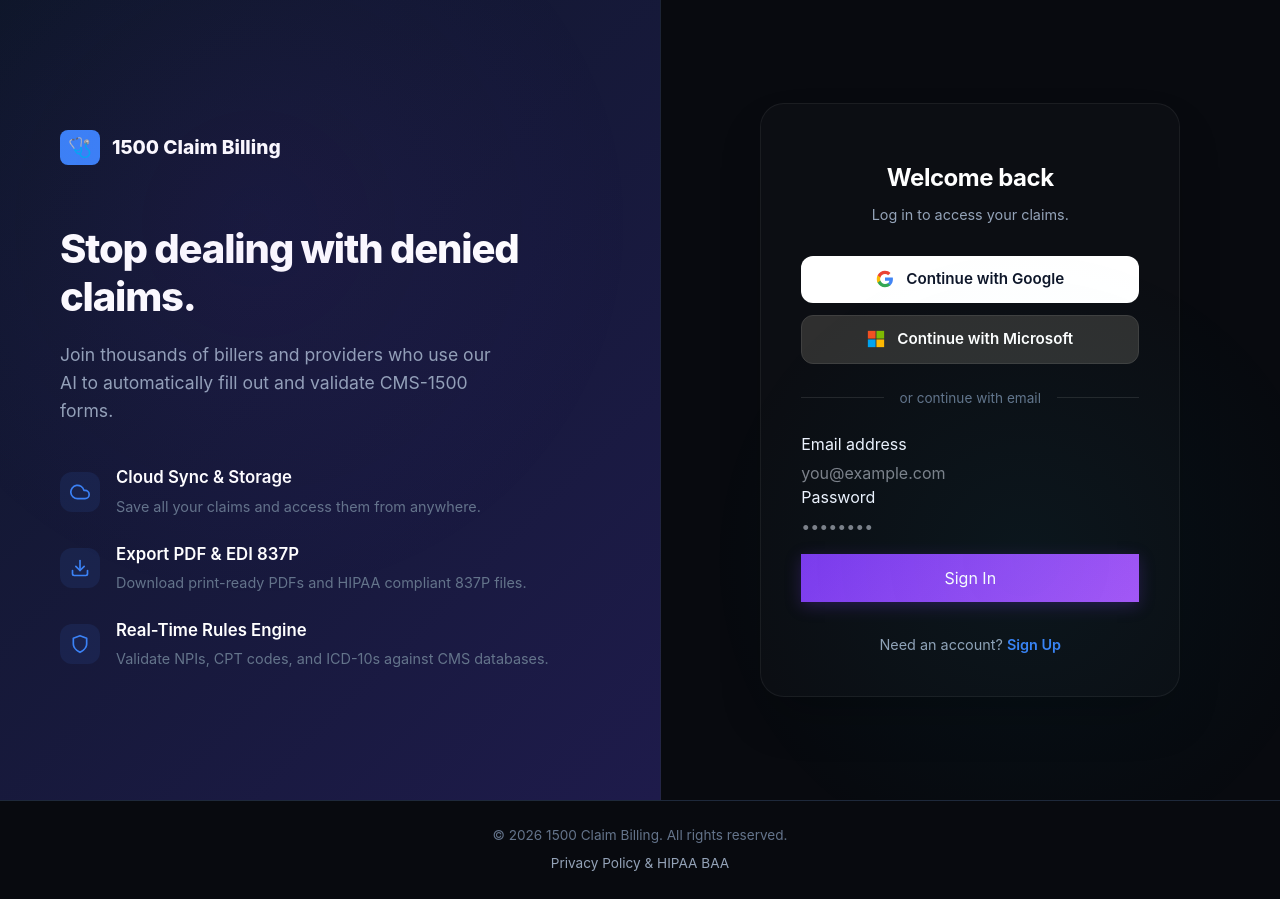
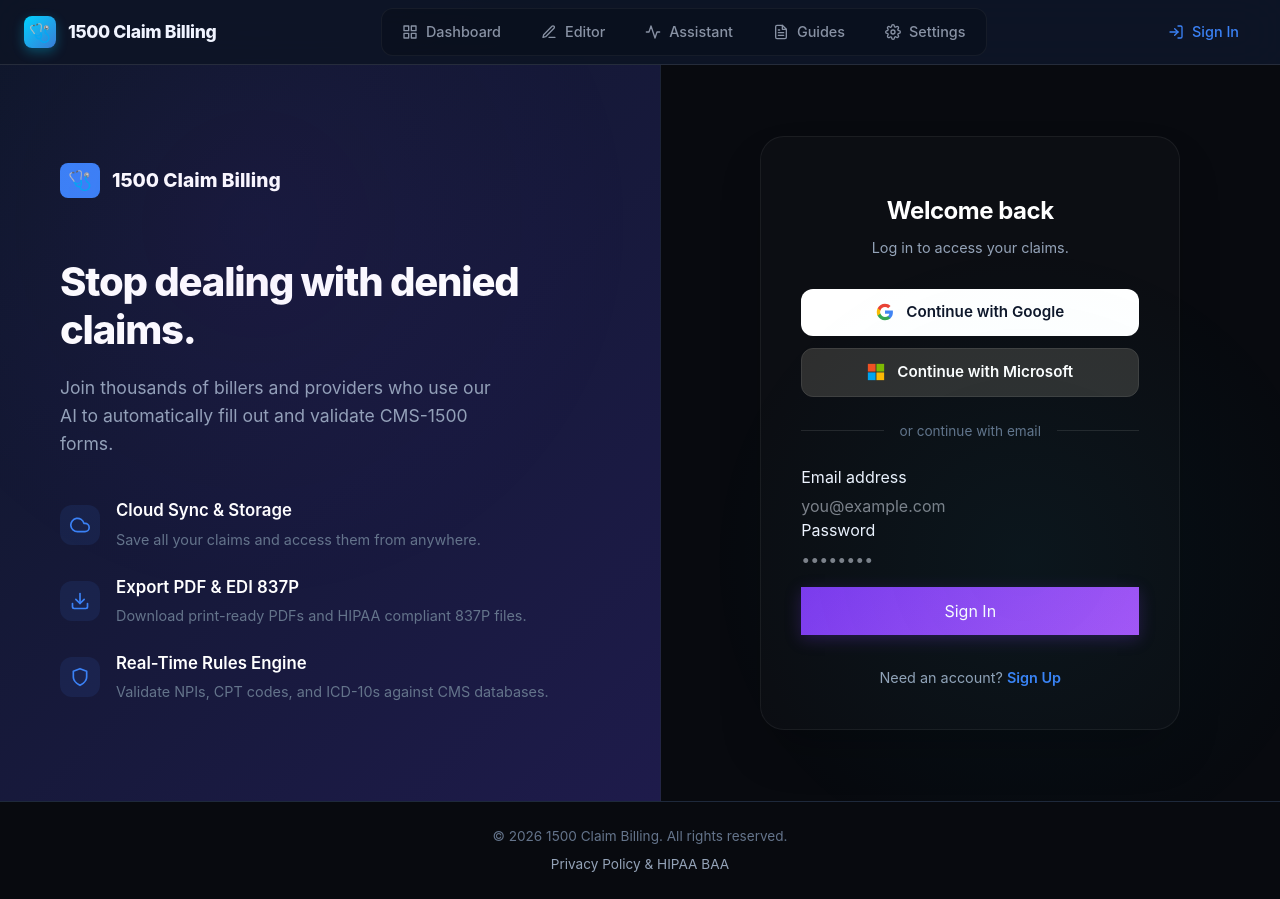
Before and after one commit to kadiapp/cms_saas, a Next.js app: page /login in a window 1280 px wide. Built offline with nearby package versions, Linux system fonts and the light colour scheme; no server answers.

Commit message:
feat(UI): Add TopNav menu to the login page for better navigation

```diff
--- a/src/app/login/page.tsx
+++ b/src/app/login/page.tsx
@@ -5,6 +5,7 @@
 import Link from 'next/link';
 import * as Icon from 'react-feather';
 import './login.css';
+import TopNav from '@/components/TopNav';
 
 export default function LoginPage() {
   const [email, setEmail] = useState('');
@@ -61,7 +62,7 @@
   };
 
   return (
-    <div className="login-page-wrapper">
+    <><TopNav /><div className="login-page-wrapper" style={{ minHeight: "calc(100vh - 64px)" }}>
 
       {/* Left Panel: Social Proof & Features */}
       <div className="login-left-panel">
@@ -182,5 +183,6 @@
         </div>
       </div>
     </div>
+    </>
   );
 }
```
